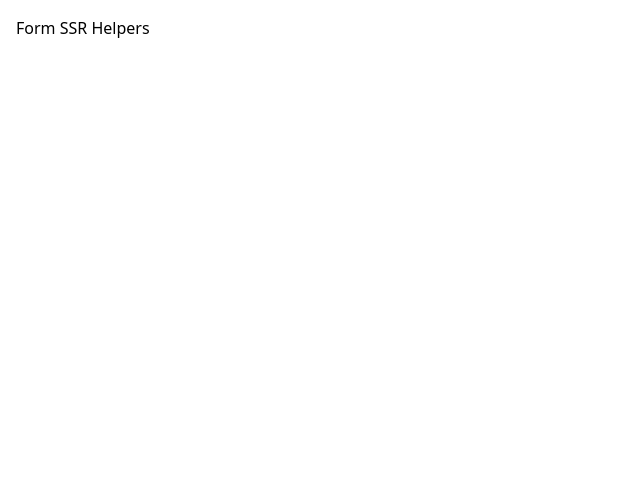
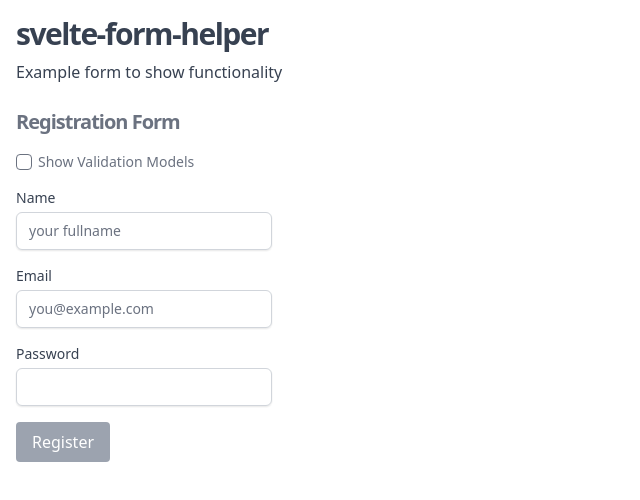
Before and after one commit to CaptainCodeman/svelte-form-helper, a SvelteKit app: page / in a window 1280 px wide. Shown: the top 500 px of the page, without its empty margins (0-640 px from the left). Built offline with nearby package versions, Linux system fonts and the light colour scheme.

Commit message:
add nicer example layout

```diff
--- a/src/routes/+layout.svelte
+++ b/src/routes/+layout.svelte
@@ -1,7 +1,3 @@
-<script>
-	import '../app.postcss'
-</script>
-
 <main class="p-4">
 	<slot />
 </main>
--- /dev/null
+++ b/src/routes/+layout.ts
@@ -0,0 +1,3 @@
+import "../app.postcss"
+
+export const prerender = true
--- a/src/routes/+page.svelte
+++ b/src/routes/+page.svelte
@@ -1,3 +1,95 @@
-<a href="/form">Form</a>
-<a href="/ssr">SSR</a>
-<a href="/helpers">Helpers</a>
+<script lang="ts">
+	import { createForm } from '$lib'
+
+	import TouchedIcon from './TouchedIcon.svelte'
+	import Validation from './Validation.svelte'
+	import Hint from './Hint.svelte'
+
+	const form = createForm()
+	const name = form.field()
+	const email = form.field()
+	const password = form.field()
+
+	const inputClass = `block w-full text-sm rounded-md pr-10 border-gray-300 shadow-sm
+	focus:border-indigo-500 focus:ring-indigo-500
+	touched:invalid:border-red-300 touched:invalid:text-red-900 touched:invalid:placeholder-red-300 touched:invalid:focus:border-red-500 touched:invalid:focus:ring-red-500
+	touched:valid:border-green-400 touched:valid:text-green-900 touched:valid:placeholder-green-400 touched:valid:focus:border-green-600 touched:valid:focus:ring-green-600`
+
+	let showDebug = false
+</script>
+
+<h1 class="font-bold text-gray-700 text-3xl tracking-tighter">svelte-form-helper</h1>
+<p class="mt-2 text-gray-700">Example form to show functionality</p>
+
+<h2 class="font-bold text-gray-500 text-xl tracking-tighter mt-6">Registration Form</h2>
+
+<label class="mt-4 flex items-center text-sm text-gray-500">
+	<input class="mr-1.5 rounded outline-2" type="checkbox" bind:checked={showDebug} />
+	Show Validation Models
+</label>
+
+<form class="mt-4" autocomplete="off" use:form on:submit|preventDefault={() => {}}>
+	<div class="mt-4">
+		<label for="name" class="block text-sm font-medium text-gray-700">Name</label>
+		<div class="relative mt-1 rounded-md shadow-sm w-64">
+			<input
+				id="name"
+				type="text"
+				name="name"
+				class={inputClass}
+				placeholder="your fullname"
+				required
+				minlength="3"
+				maxlength="30"
+				pattern="[a-zA-Z\s]+"
+				use:name
+			/>
+			<TouchedIcon field={name} />
+		</div>
+		<Validation for={name} class="mt-2 text-sm text-red-600">
+			<Hint valueMissing>Name is required</Hint>
+			<Hint tooShort>Name has to be at least 3 characters</Hint>
+			<Hint tooLong>Name cannot be more than 30 characters</Hint>
+			<Hint patternMismatch>Name can only contain alpha characters</Hint>
+		</Validation>
+	</div>
+
+	{#if showDebug}
+		<pre class="mt-2 text-xs">{JSON.stringify($name, null, 2)}</pre>
+	{/if}
+
+	<div class="mt-4">
+		<label for="email" class="block text-sm font-medium text-gray-700">Email</label>
+		<div class="relative mt-1 rounded-md shadow-sm w-64">
+			<input id="email" type="email" name="email" class={inputClass} placeholder="you@example.com" required use:email />
+			<TouchedIcon field={email} />
+		</div>
+		<p id={$email.id} class="mt-2 text-sm text-red-600" hidden={!$email.show}>{$email.message}</p>
+	</div>
+
+	{#if showDebug}
+		<pre class="mt-2 text-xs">{JSON.stringify($email, null, 2)}</pre>
+	{/if}
+
+	<div class="mt-4">
+		<label for="password" class="block text-sm font-medium text-gray-700">Password</label>
+		<div class="relative mt-1 rounded-md shadow-sm w-64">
+			<input id="password" type="password" name="password" class={inputClass} required minlength="8" maxlength="64" use:password />
+			<TouchedIcon field={password} />
+		</div>
+		<p id={$password.id} class="mt-2 text-sm text-red-600" hidden={!$password.show}>{$password.message}</p>
+	</div>
+
+	{#if showDebug}
+		<pre class="mt-2 text-xs">{JSON.stringify($password, null, 2)}</pre>
+	{/if}
+
+	<button class="fadeIn mt-4 text-white bg-green-800 disabled:bg-gray-400 px-4 py-2 rounded" type="submit" disabled={!$form.valid}>Register</button>
+
+	{#if showDebug}
+		<pre class="mt-2 text-xs">{JSON.stringify($form, null, 2)}</pre>
+	{/if}
+</form>
+
+<style>
+</style>
--- /dev/null
+++ b/src/routes/TouchedIcon.svelte
@@ -0,0 +1,27 @@
+<script lang="ts">
+	import type { Field } from '$lib'
+
+	export let field: Field
+</script>
+
+{#if $field.touched}
+	<div class="pointer-events-none absolute inset-y-0 right-0 flex items-center pr-3">
+		{#if $field.valid}
+			<svg class="h-5 w-5 text-green-500" xmlns="http://www.w3.org/2000/svg" viewBox="0 0 24 24" fill="currentColor" aria-hidden="true">
+				<path
+					fill-rule="evenodd"
+					d="M2.25 12c0-5.385 4.365-9.75 9.75-9.75s9.75 4.365 9.75 9.75-4.365 9.75-9.75 9.75S2.25 17.385 2.25 12zm13.36-1.814a.75.75 0 10-1.22-.872l-3.236 4.53L9.53 12.22a.75.75 0 00-1.06 1.06l2.25 2.25a.75.75 0 001.14-.094l3.75-5.25z"
+					clip-rule="evenodd"
+				/>
+			</svg>
+		{:else}
+			<svg class="h-5 w-5 text-red-500" xmlns="http://www.w3.org/2000/svg" viewBox="0 0 24 24" fill="currentColor" aria-hidden="true">
+				<path
+					fill-rule="evenodd"
+					d="M2.25 12c0-5.385 4.365-9.75 9.75-9.75s9.75 4.365 9.75 9.75-4.365 9.75-9.75 9.75S2.25 17.385 2.25 12zM12 8.25a.75.75 0 01.75.75v3.75a.75.75 0 01-1.5 0V9a.75.75 0 01.75-.75zm0 8.25a.75.75 0 100-1.5.75.75 0 000 1.5z"
+					clip-rule="evenodd"
+				/>
+			</svg>
+		{/if}
+	</div>
+{/if}
--- a/svelte.config.js
+++ b/svelte.config.js
@@ -1,5 +1,7 @@
-import adapter from "@sveltejs/adapter-auto";
-import preprocess from "svelte-preprocess";
+import adapter from '@sveltejs/adapter-static'
+import preprocess from 'svelte-preprocess'
+
+const prod = process.env.NODE_ENV === 'production'
 
 /** @type {import('@sveltejs/kit').Config} */
 const config = {
@@ -12,8 +14,15 @@ const config = {
 	],
 
 	kit: {
-    adapter: adapter(),
+		adapter: adapter({
+			pages: 'docs',
+			assets: 'docs',
+			fallback: null,
+		}),
+		paths: {
+			base: prod ? '/svelte-form-helper' : '',
 		},
-};
+	},
+}
 
-export default config;
+export default config
```
Also changed, not shown: package.json (+4 -3 lines), 1 other file (tests, documents, lock files or other folders). Lines whose indentation alone changed are shown as unchanged.
